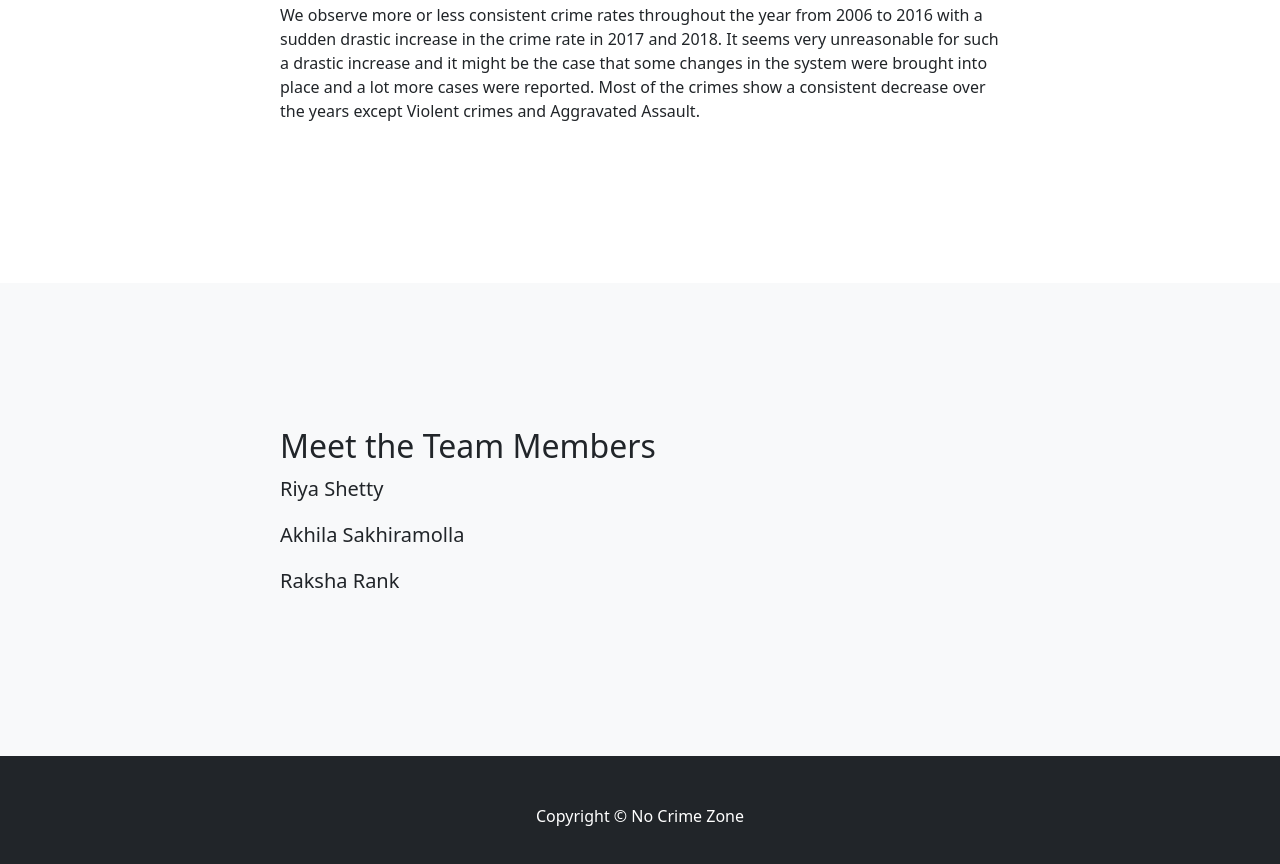
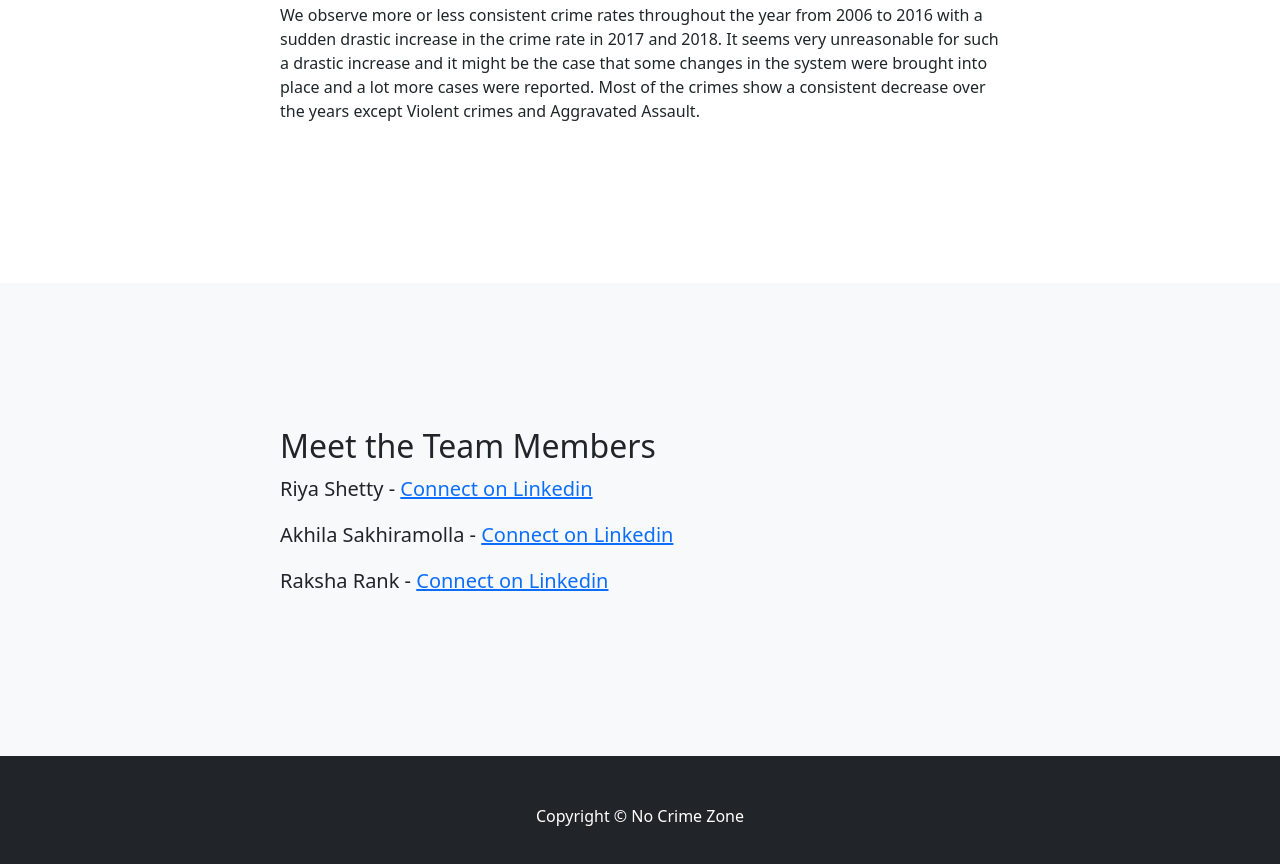
Before and after one commit to riyashetty15/riyashetty15.github.io, a plain HTML site: page index.html in a window 1280 px wide. Shown: the part 3263-4127 px from the top of the page. Drawn offline with nearby package versions, Linux system fonts and the light colour scheme.

Commit message:
Update index.html

```diff
--- a/index.html
+++ b/index.html
@@ -182,9 +182,9 @@
                 <div class="row gx-4 justify-content-center">
                     <div class="col-lg-8">
                         <h2>Meet the Team Members</h2>
-                        <p class="lead">Riya Shetty</p>
-                        <p class="lead">Akhila Sakhiramolla</p>
-                        <p class="lead">Raksha Rank</p>
+                        <p class="lead">Riya Shetty - <a href = "https://www.linkedin.com/in/riyashetty1598/">Connect on Linkedin</a></p>
+                        <p class="lead">Akhila Sakhiramolla - <a href = "https://www.linkedin.com/in/akhila-sakiramolla/">Connect on Linkedin</a></p>
+                        <p class="lead">Raksha Rank - <a href = "https://www.linkedin.com/in/raksharank/">Connect on Linkedin</a></p>
                     </div>
                 </div>
             </div>
```
